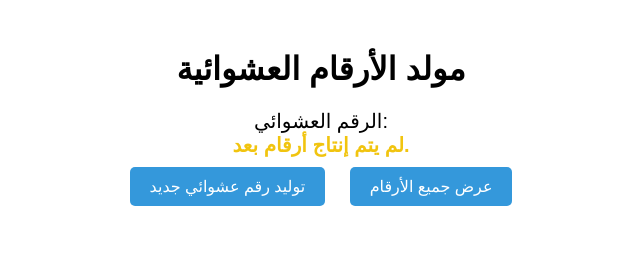
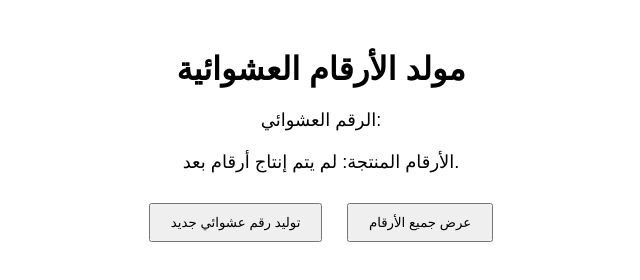
Before and after one commit to khattaby/tasks, a plain HTML site: page task20.html in a window 1280 px wide. Both pictures are taken after a click on the button "عرض جميع الأرقام". Shown: the whole page, without its empty margins (319-959 px from the left). Drawn offline with Linux system fonts and the light colour scheme.

Commit message:
explains and modify 20,21,22

```diff
--- a/task20.html
+++ b/task20.html
@@ -1,78 +1,56 @@
 <!DOCTYPE html>
 <html lang="ar">
   <head>
-    <meta charset="UTF-8">
-    <meta name="viewport" content="width=device-width, initial-scale=1.0">
+    <meta charset="UTF-8" />
     <title>مولد الأرقام العشوائية</title>
     <style>
       body {
-            font-family: Arial, sans-serif;
         text-align: center;
         margin-top: 50px;
-        }
-        #number, #allNumbers {
-            font-size: 20px;
+        font-family: Arial;
       }
       button {
+        margin: 10px;
         padding: 10px 20px;
-            font-size: 16px;
-            cursor: pointer;
-            margin: 10px;
-            background-color: #3498db;
-            color: white;
-            border: none;
-            border-radius: 5px;
       }
-        button:hover {
-            background-color: #2980b9;
+      #number,
+      #allNumbers {
+        margin: 20px;
+        font-size: 18px;
       }
     </style>
   </head>
   <body>
-
     <h1>مولد الأرقام العشوائية</h1>
 
-    <div id="number">الرقم العشوائي: </div>
-    <div id="allNumbers">الأرقام المنتجة: </div>
+    <div id="number">الرقم العشوائي:</div>
+    <div id="allNumbers">الأرقام المنتجة:</div>
 
-    <button onclick="generateRandomNumber()">توليد رقم عشوائي جديد</button>
-    <button onclick="showAllNumbers()">عرض جميع الأرقام</button>
+    <button onclick="generate()">توليد رقم عشوائي جديد</button>
+    <button onclick="showAll()">عرض جميع الأرقام</button>
 
     <script>
-        let generatedNumbers = [];
+      let numbers = [];
 
-        // Generator function to generate random numbers
-        function* randomNumberGenerator() {
-            while (true) {
-                yield Math.floor(Math.random() * 100) + 1;
-            }
+      function generate() {
+        const num = Math.floor(Math.random() * 100) + 1;
+        numbers.push(num);
+        document.getElementById("number").textContent = "الرقم العشوائي: " + num;
       }
 
-        const generator = randomNumberGenerator();
-
-        // Function to generate a random number and add it to the list
-        function generateRandomNumber() {
-            const number = generator.next().value;
-            generatedNumbers.push(number);
-            const numberElement = document.getElementById("number");
-            numberElement.textContent = `الرقم العشوائي: ${number}`;
-            numberElement.style.color = "#2ecc71";
-            numberElement.style.fontWeight = "bold";
+      function showAll() {
+        const text = numbers.length ? numbers.join(", ") : "لم يتم إنتاج أرقام بعد.";
+        document.getElementById("allNumbers").textContent =
+          "الأرقام المنتجة: " + text;
       }
 
-        // Function to display all generated numbers
-        function showAllNumbers() {
-            const allNumbersElement = document.getElementById("allNumbers");
-            allNumbersElement.textContent = generatedNumbers.length
-                ? `الأرقام المنتجة: ${generatedNumbers.join(", ")}`
-                : "لم يتم إنتاج أرقام بعد.";
-            allNumbersElement.style.color = "#f1c40f";
-            allNumbersElement.style.fontWeight = "bold";
-        }
+/*
+What did i learn ?
 
-        window.generateRandomNumber = generateRandomNumber;
-        window.showAllNumbers = showAllNumbers;
+1. How to generete numbers randoumly in js
+
+2. The ternary operator condition
+*/
     </script>
-
   </body>
 </html>
```
Also changed, not shown: task21.html (+9 -0 lines), task22.html (+44 -22 lines). Lines whose indentation alone changed are shown as unchanged.
